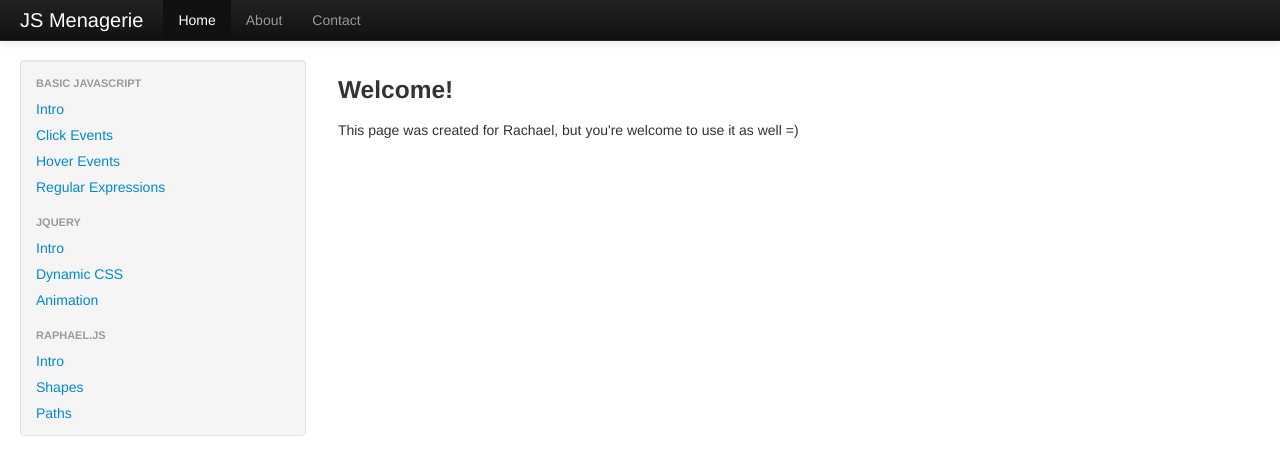
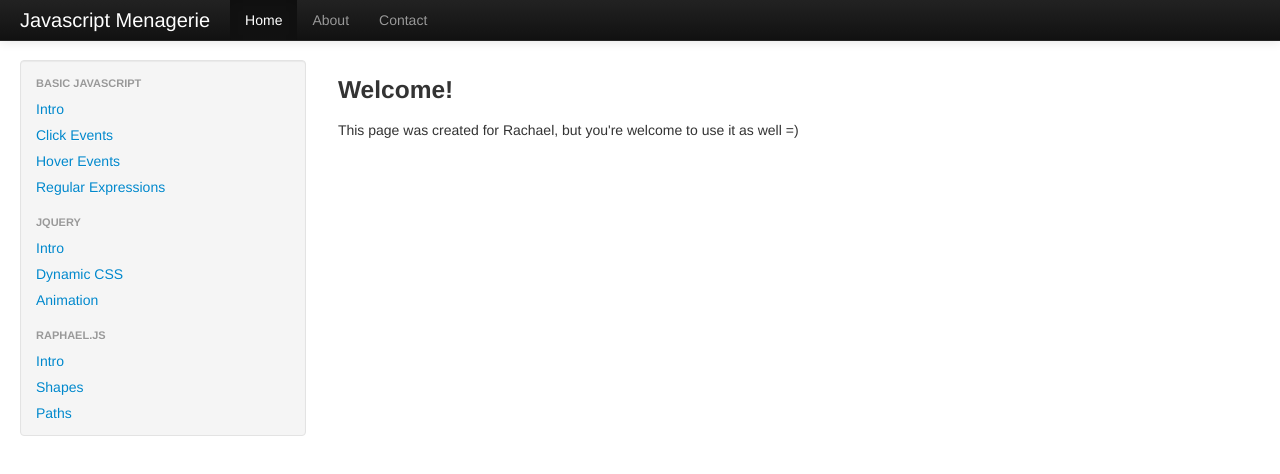
Before and after one commit to Kashomon/javascript_menagerie, a plain HTML site: page index.html in a window 1280 px wide. Drawn offline with Linux system fonts and the light colour scheme.

Commit message:
Title Change2

```diff
--- a/index.html
+++ b/index.html
@@ -2,7 +2,7 @@
 <html lang="en">
   <head>
     <meta charset="utf-8">
-    <title>JS Menagerie</title>
+    <title>Javascript Menagerie</title>
     <meta name="viewport" content="width=device-width, initial-scale=1.0">
     <meta name="description" content="">
     <meta name="author" content="">
@@ -45,7 +45,7 @@
             <span class="icon-bar"></span>
             <span class="icon-bar"></span>
           </a>
-          <a class="brand" href="#home">JS Menagerie</a>
+          <a class="brand" href="#home">Javascript Menagerie</a>
           <div class="nav-collapse collapse">
             <ul class="nav">
               <li class="active"><a href="#home">Home</a></li>
```
